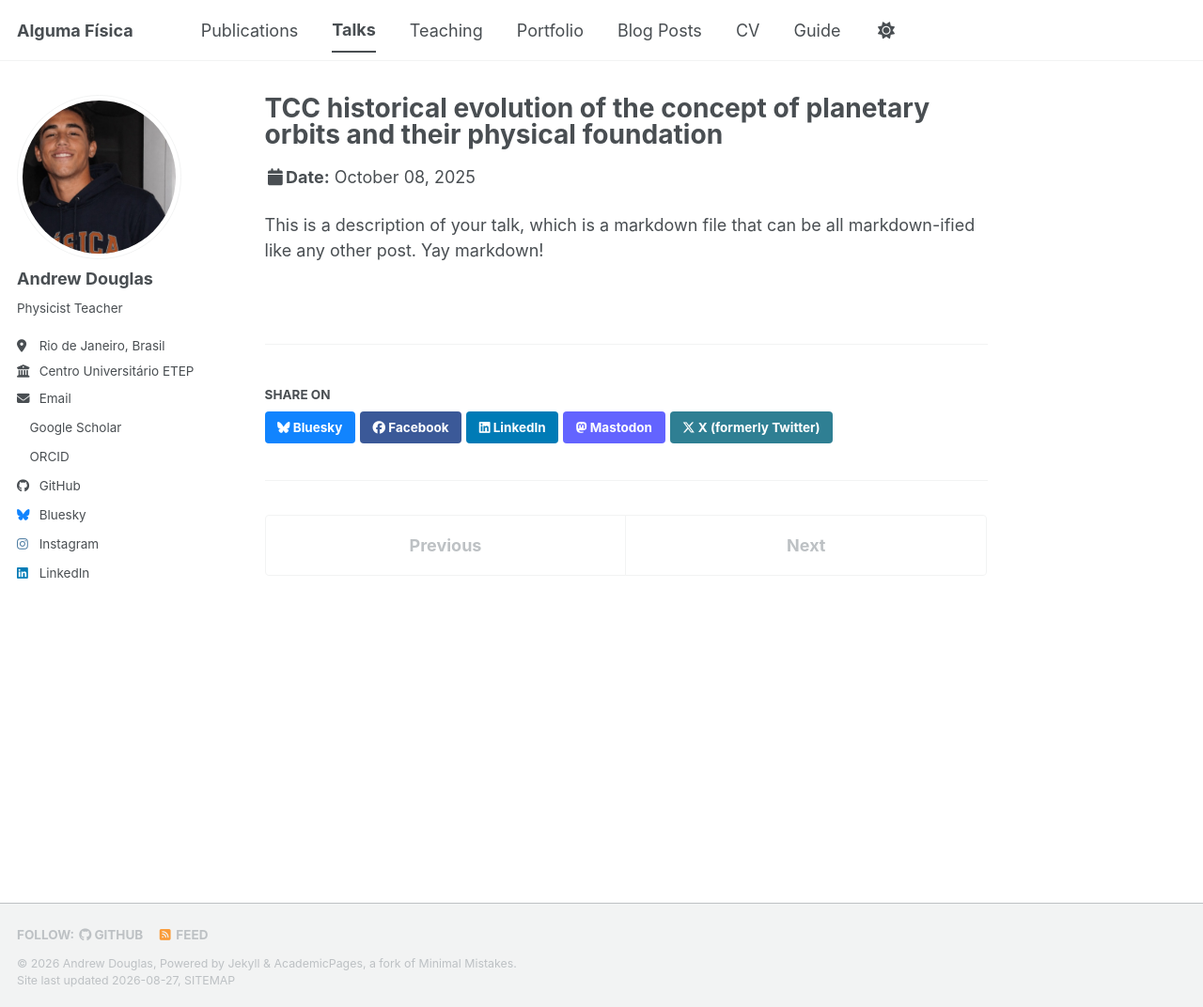
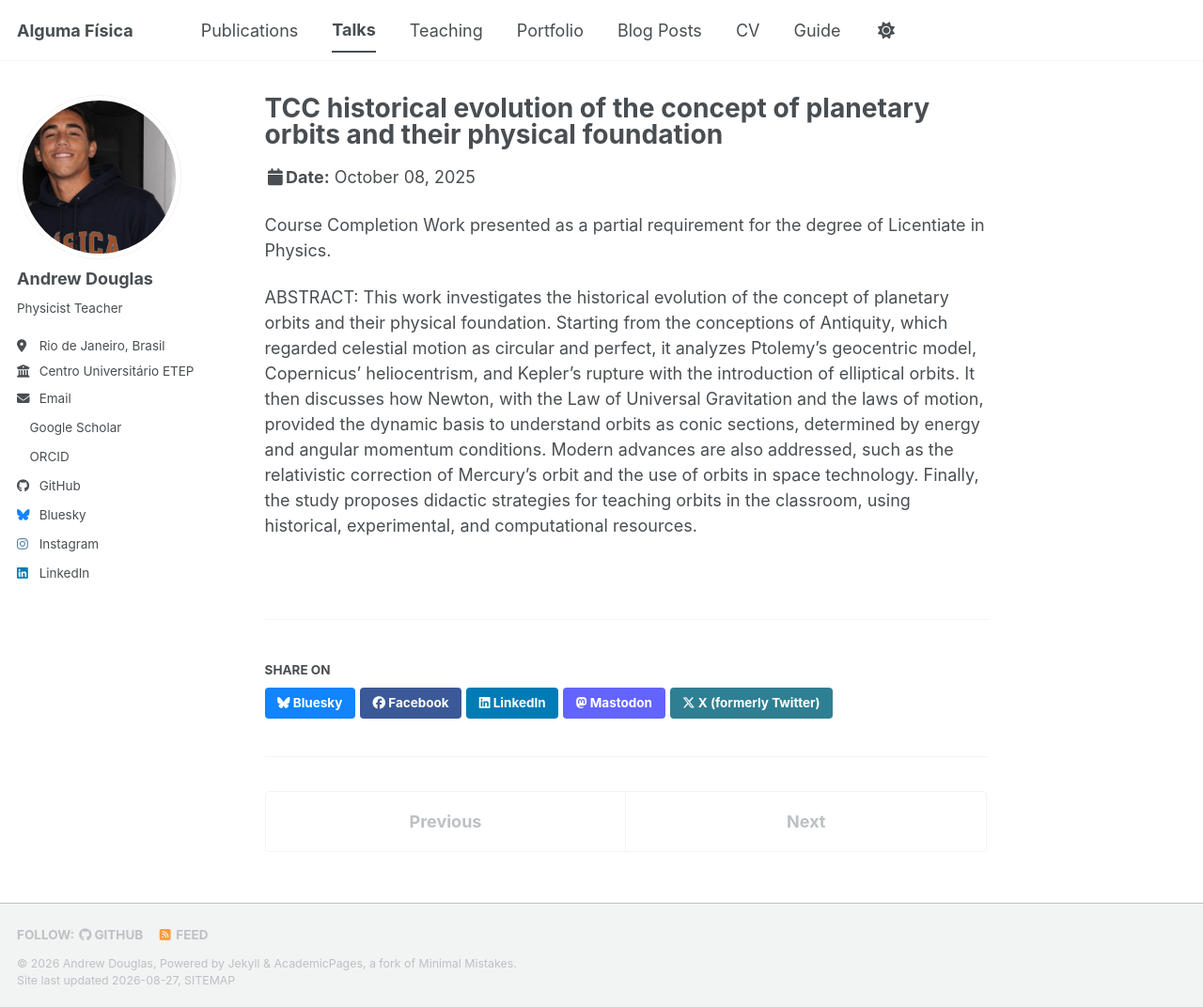
Before and after one commit to AndrewDSAM/AndrewDSAM.github.io, a Jekyll site: the page built from _talks/2012-03-01-talk-1.md, in a window 1280 px wide and 1072 px high. Shown: the whole window at 94% size. Built offline with Jekyll 4.4.1, drawn with Linux system fonts in a browser that asks for light colours; a style sheet for code colours, icons or effects is not loaded.

Commit message:
Update 2012-03-01-talk-1.md

```diff
--- a/_talks/2012-03-01-talk-1.md
+++ b/_talks/2012-03-01-talk-1.md
@@ -9,4 +9,16 @@ date: 2025-10-08
 location: "SÃO JOSÉ DOS CAMPOS, SP, BR"
 ---
 
-This is a description of your talk, which is a markdown file that can be all markdown-ified like any other post. Yay markdown!
+Course Completion Work presented as a partial requirement for the degree of Licentiate in Physics.
+
+ABSTRACT:
+This work investigates the historical evolution of the concept of planetary orbits and their
+physical foundation. Starting from the conceptions of Antiquity, which regarded celestial
+motion as circular and perfect, it analyzes Ptolemy's geocentric model, Copernicus'
+heliocentrism, and Kepler's rupture with the introduction of elliptical orbits. It then discusses
+how Newton, with the Law of Universal Gravitation and the laws of motion, provided the
+dynamic basis to understand orbits as conic sections, determined by energy and angular
+momentum conditions. Modern advances are also addressed, such as the relativistic
+correction of Mercury's orbit and the use of orbits in space technology. Finally, the study
+proposes didactic strategies for teaching orbits in the classroom, using historical,
+experimental, and computational resources.
```
